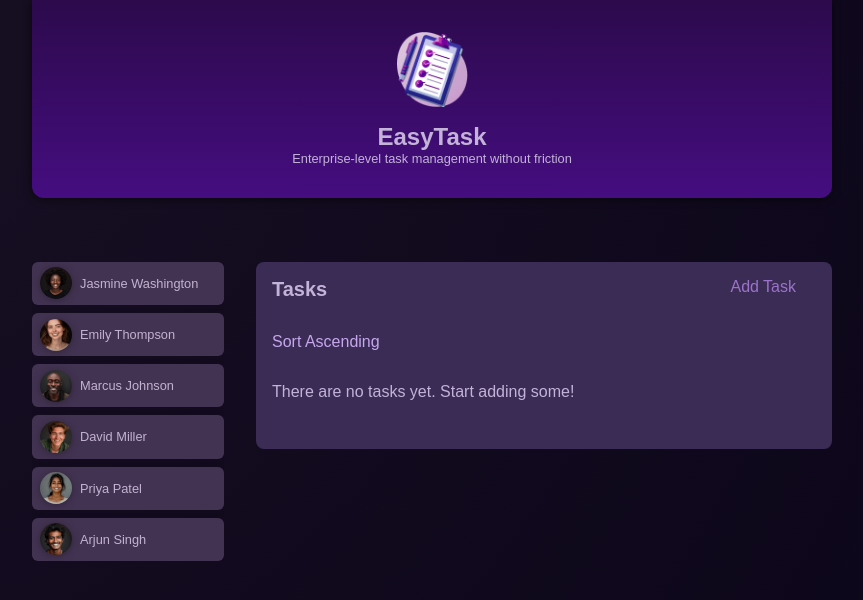
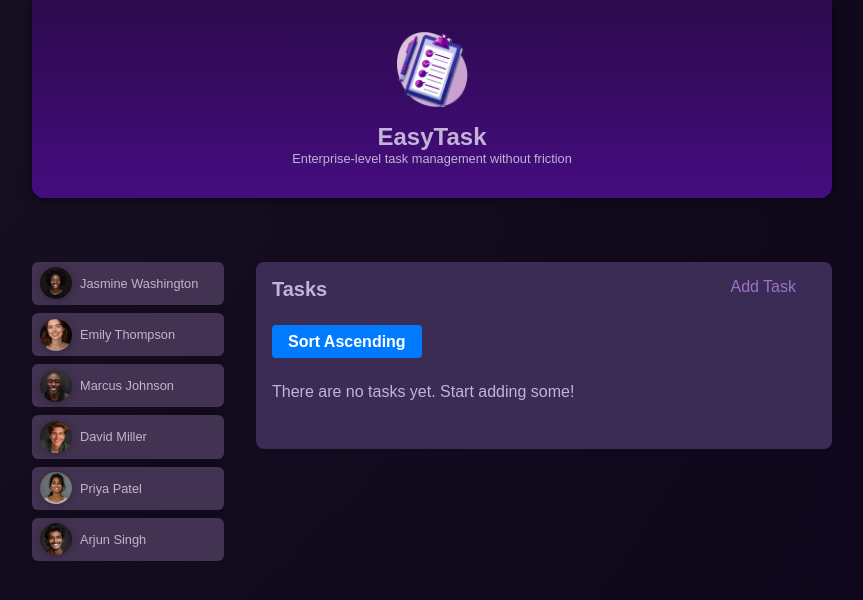
Before and after one commit to gusdepaula/easyTask, an Angular app: page /users/1/tasks in a window 1280 px wide. Shown: the top 600 px of the page, without its empty margins (208-1071 px from the left). Built offline with nearby package versions, Linux system fonts and the light colour scheme.

Commit message:
refactor button styles and update tasks component to use new button implementation for sorting

```diff
--- a/src/app/components/button/button.component.css
+++ b/src/app/components/button/button.component.css
@@ -8,21 +8,19 @@ button {
   color: #fff;
 }
 
-button.submit {
+.btn-submit {
   background-color: #9c73ca;
   box-shadow: 0 1px 3px rgba(0, 0, 0, 0.3);
   transition: all 0.3s ease;
 }
 
-button.submit:hover,
-button.submit:active {
+.btn-submit:hover,
+.btn-submit:active {
   background-color: #895cce;
   box-shadow: 0 1px 6px rgba(0, 0, 0, 0.3);
 }
 
-/* Novo estilo para btn-link */
-button.btn-link,
-a.btn-link {
+.btn-link {
   background-color: transparent;
   color: #9c73ca;
   text-decoration: none;
@@ -32,15 +30,13 @@ a.btn-link {
   cursor: pointer;
 }
 
-button.btn-link:hover,
-button.btn-link:active,
-a.btn-link:hover,
-a.btn-link:active {
+.btn-link:hover,
+.btn-link:active {
   background-color: rgba(156, 115, 202, 0.1);
   color: #895cce;
 }
 
-.complete {
+.btn-complete {
   font: inherit;
   font-size: 0.9rem;
   cursor: pointer;
@@ -53,8 +49,21 @@ a.btn-link:active {
   transition: all 0.3s ease;
 }
 
-.complete:hover,
-.complete button:active {
+.btn-complete:hover,
+.btn-complete:active {
   background-color: #4a0774;
   box-shadow: 0 1px 6px rgba(0, 0, 0, 0.3);
 }
+
+.btn-sort {
+  background-color: #007bff;
+  color: white;
+  padding: 0.5rem 1rem;
+  border-radius: 4px;
+  font-weight: bold;
+  transition: background-color 0.3s ease;
+}
+
+.btn-sort:hover {
+  background-color: #0056b3;
+}
--- a/src/app/tasks/tasks.component.css
+++ b/src/app/tasks/tasks.component.css
@@ -1,13 +1,3 @@
-a {
-  text-decoration: none;
-  color: #c6a7ed;
-}
-
-a:hover,
-a:active {
-  color: #9b79c6;
-}
-
 ul {
   list-style: none;
   margin: 1rem 0;
--- a/src/app/tasks/tasks.component.html
+++ b/src/app/tasks/tasks.component.html
@@ -1,15 +1,18 @@
 <p>
-  <a routerLink="./" [queryParams]="{order: order() === 'asc' ? 'desc' : 'asc'}">
-    Sort {{ order() === 'asc' ? 'Descending' : 'Ascending' }}
-  </a>
+  <ds-button
+    [routerLink]="'./'"
+    [queryParams]="{ order: order() === 'asc' ? 'desc' : 'asc' }"
+    [label]="'Sort ' + (order() === 'asc' ? 'Descending' : 'Ascending')"
+    class="btn-sort"
+  />
 </p>
 
 <ul>
   @for (task of userTasks(); track task.id) {
-    <li>
-      <app-task [task]="task" />
-    </li>
+  <li>
+    <app-task [task]="task" />
+  </li>
   } @empty {
-    <p>There are no tasks yet. Start adding some!</p>
+  <p>There are no tasks yet. Start adding some!</p>
   }
 </ul>
--- a/src/app/tasks/tasks.component.ts
+++ b/src/app/tasks/tasks.component.ts
@@ -4,13 +4,14 @@ import { ResolveFn, RouterLink } from '@angular/router';
 import { TaskComponent } from './task/task.component';
 import { TasksService } from './tasks.service';
 import { Task } from './task/task.model';
+import { ButtonComponent } from '../components/button/button.component';
 
 @Component({
   selector: 'app-tasks',
   standalone: true,
   templateUrl: './tasks.component.html',
   styleUrl: './tasks.component.css',
-  imports: [TaskComponent, RouterLink],
+  imports: [TaskComponent, RouterLink, ButtonComponent],
 })
 export class TasksComponent {
   userTasks = input.required<Task[]>();
```
